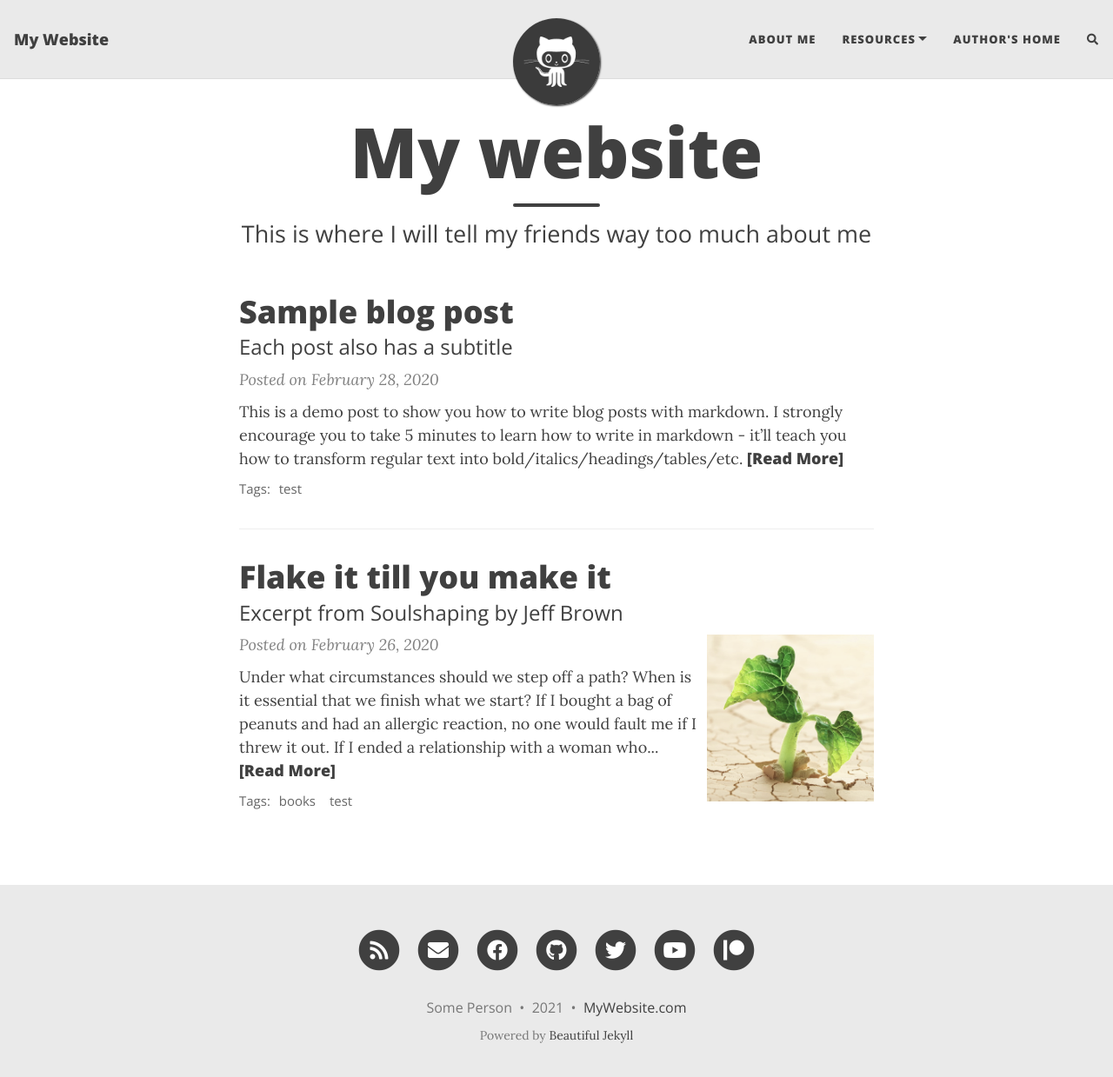
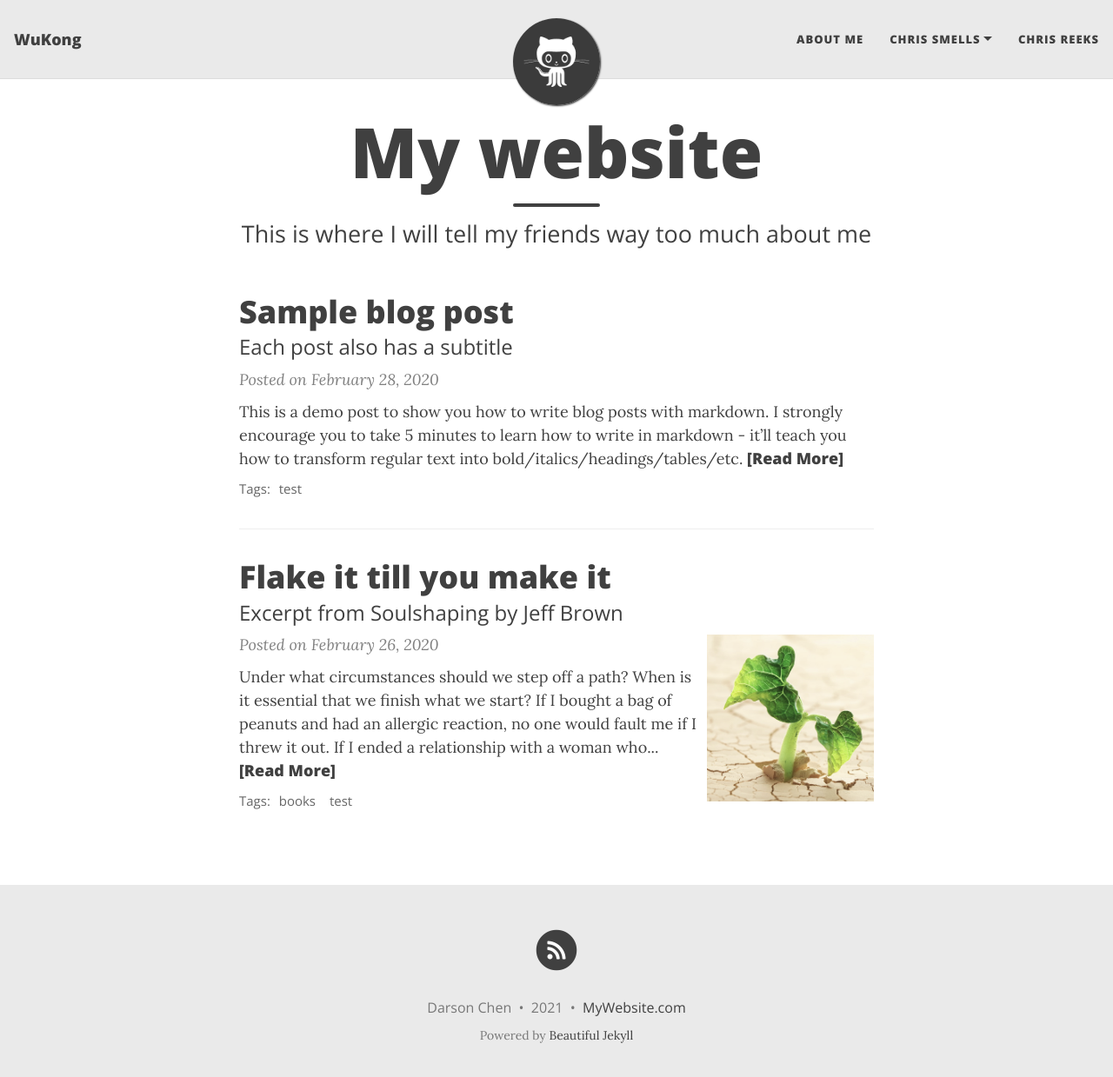
Before and after one commit to Darson2004/Art-of-Data, a Jekyll site: the page built from beautiful-jekyll-master/index.html, in a window 1280 px wide and 1252 px high. Shown: the top 1239 px of the window at 87% size. Built offline with Jekyll 4.4.1, drawn with Linux system fonts in a browser that asks for light colours; nearby versions of some CDN libraries; the list of posts is cut into pages by our own code; comment, search, counter and statistics services are not loaded.

Commit message:
Update _config.yml

```diff
--- a/beautiful-jekyll-master/_config.yml
+++ b/beautiful-jekyll-master/_config.yml
@@ -6,19 +6,19 @@
 # --- Required options --- #
 
 # Name of website
-title: My Website
+title: WuKong
 
 # Your name to show in the footer
-author: Some Person
+author: Darson Chen
 
 # --- List of links in the navigation bar --- #
 
 navbar-links:
-  About Me: "aboutme"
-  Resources:
-    - Beautiful Jekyll: "https://beautifuljekyll.com"
-    - Learn markdown: "https://www.markdowntutorial.com/"
-  Author's home: "https://deanattali.com"
+  About Me: "I am some person that thinks Chris Kaiser smells"
+  Chris Smells:
+    - Chris Smells: "https://beautifuljekyll.com"
+    - Markdown: "https://www.markdowntutorial.com/"
+  Chris Reeks: "https://deanattali.com"
 
 # --- Logo --- #
 
@@ -38,20 +38,18 @@ round-avatar: true
 
 # Select the social network links that you want to show in the footer.
 # Uncomment the links you want to show and add your information to each one.
-social-network-links:
-  email: "someone@example.com"
-  facebook: deanattali
-  github: daattali
-  twitter: daattali
-  patreon: DeanAttali
-  youtube: c/daattali
-#  medium: yourname
+# social-network-links:
+  # email: "someone@example.com"
+  # facebook: deanattali
+  # github: daattali
+  # twitter: daattali
 #  reddit: yourname
 #  linkedin: daattali
 #  xing: yourname
 #  stackoverflow: "3943160/daattali"
 #  snapchat: deanat78
 #  instagram: deanat78
+#  youtube: user/deanat78
 #  spotify: yourname
 #  telephone: +14159998888
 #  steam: deanat78
@@ -65,16 +63,16 @@ social-network-links:
 
 # If you want to show a link to an RSS in the footer, add the site description here.
 # If you don't want to show an RSS link, remove the following line.
-rss-description: This website is a virtual proof that I'm awesome
+rss-description: East Asian History 10/10.
 
 # --- General options --- #
 
 # Select which social network share links to show in posts
-share-links-active:
-  twitter: true
-  facebook: true
-  linkedin: true
-  vk: false
+ # share-links-active:
+ # twitter: true
+ # facebook: true
+ # linkedin: true
+ # vk: false
 
 # How to display the link to your website in the footer
 # Remove this if you don't want a link in the footer
@@ -88,9 +86,6 @@ feed_show_excerpt: true
 
 # Whether or not to show a list of tags below each post preview in the feed page
 feed_show_tags: true
-
-# Add a search button to the navbar
-post_search: true
 
 # The keywords to associate with your website, for SEO purposes
 #keywords: "my,list,of,keywords"
@@ -136,9 +131,6 @@ footer-link-col: "#404040"
 # Fill in your Google Analytics ID to track your website using Google Analytics
 #google_analytics: ""
 
-# Fill in your Cloudflare Analytics beacon token to track your website using Cloudflare Analytics
-#cloudflare_analytics: ""
-
 # Google Tag Manager ID
 #gtm: ""
 
@@ -168,19 +160,19 @@ footer-link-col: "#404040"
 #  theme: github-light # Utterances theme
 #  label: blog-comments # Label that will be assigned to GitHub Issues created by Utterances
 
-# To use Staticman comments, uncomment the following section. You may leave the reCaptcha
-# section commented if you aren't using reCaptcha for spam protection.
-# Using Staticman requires advanced knowledge, please consult
-# https://github.com/eduardoboucas/staticman/ and https://staticman.net/ for further
-# instructions. For any support with staticman please direct questions to staticman and
-# not to BeautifulJekyll.
+# To use Staticman comments, first invite `staticmanlab` as a collaborator to your repository and
+# accept the invitation by going to `https://staticman3.herokuapp.com/v3/connect/github/<username>/<repo-name>`.
+# Then uncomment the following section and fill in "repository" and "branch".
+# If you want to use reCaptcha for staticman (optional for spam protection), then fill
+# in the "siteKey" and "secret" parameters below and also in `staticman.yml`.
+# See more details at https://staticman.net/
 #staticman:
 #  repository : # GitHub username/repository eg. "daattali/beautiful-jekyll"
 #  branch     : master # If you're not using `master` branch, then you also need to update the `branch` parameter in `staticman.yml`
-#  endpoint   : # URL of your deployment, with a trailing slash eg. "https://<your-api>/v3/entry/github/"
-#  reCaptcha:   # (optional, set these parameters in `staticman.yml` as well)
-#    siteKey  : # You need to apply for a site key on Google
-#    secret   : # Encrypt your password by going to https://<your-own-api>/v3/encrypt/<your-site-secret>
+#  endpoint   : # (optional) URL of your own deployment, with a trailing slash eg. https://<your-api>/v3/entry/github/ (will fallback to a public GitLab instance)
+#  reCaptcha:
+#    siteKey  : # Use your own site key, you need to apply for one on Google
+#    secret   : # ENCRYPT your password by going to https://staticman3.herokuapp.com/v3/encrypt/<your-site-secret>
 
 # --- Misc --- #
 
```
